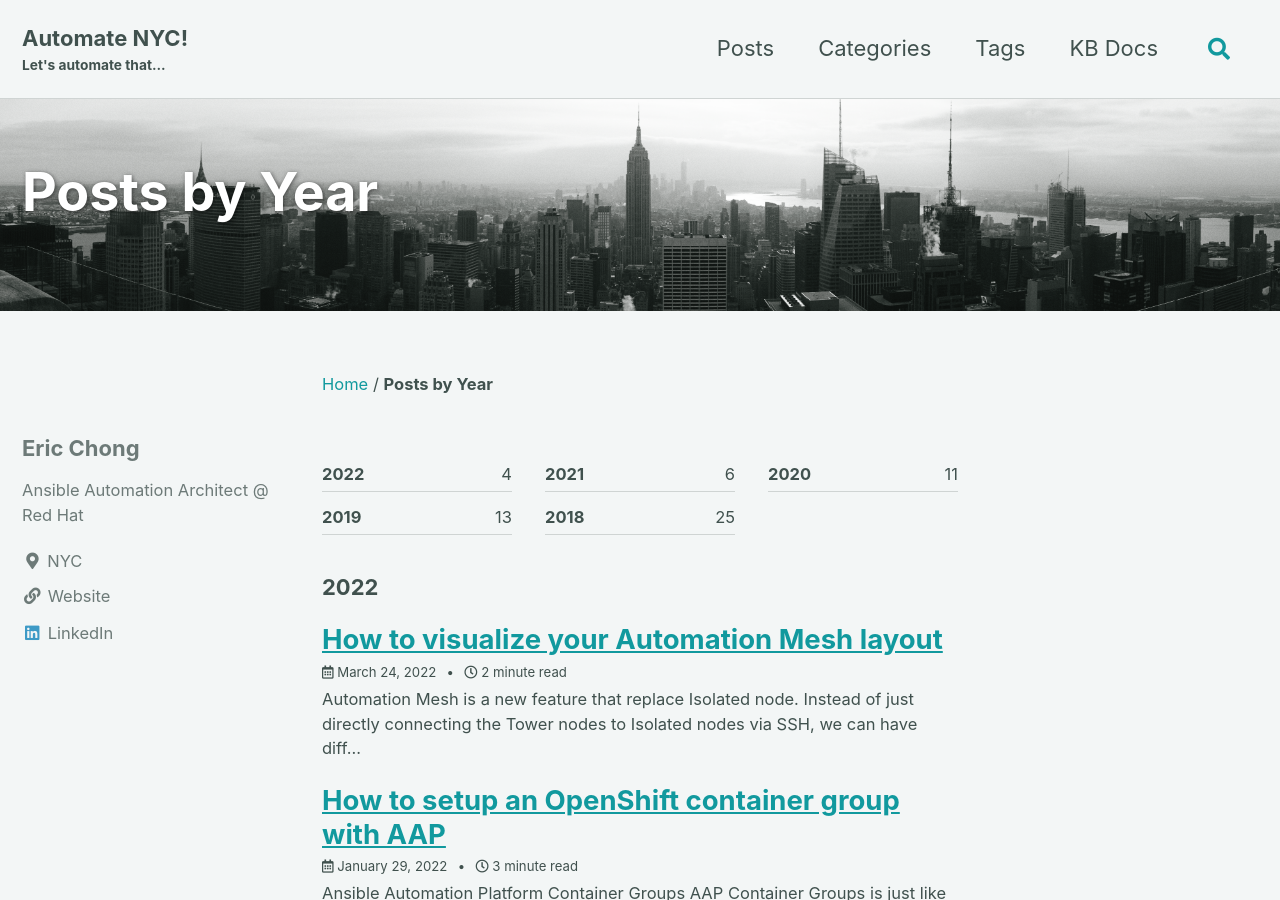
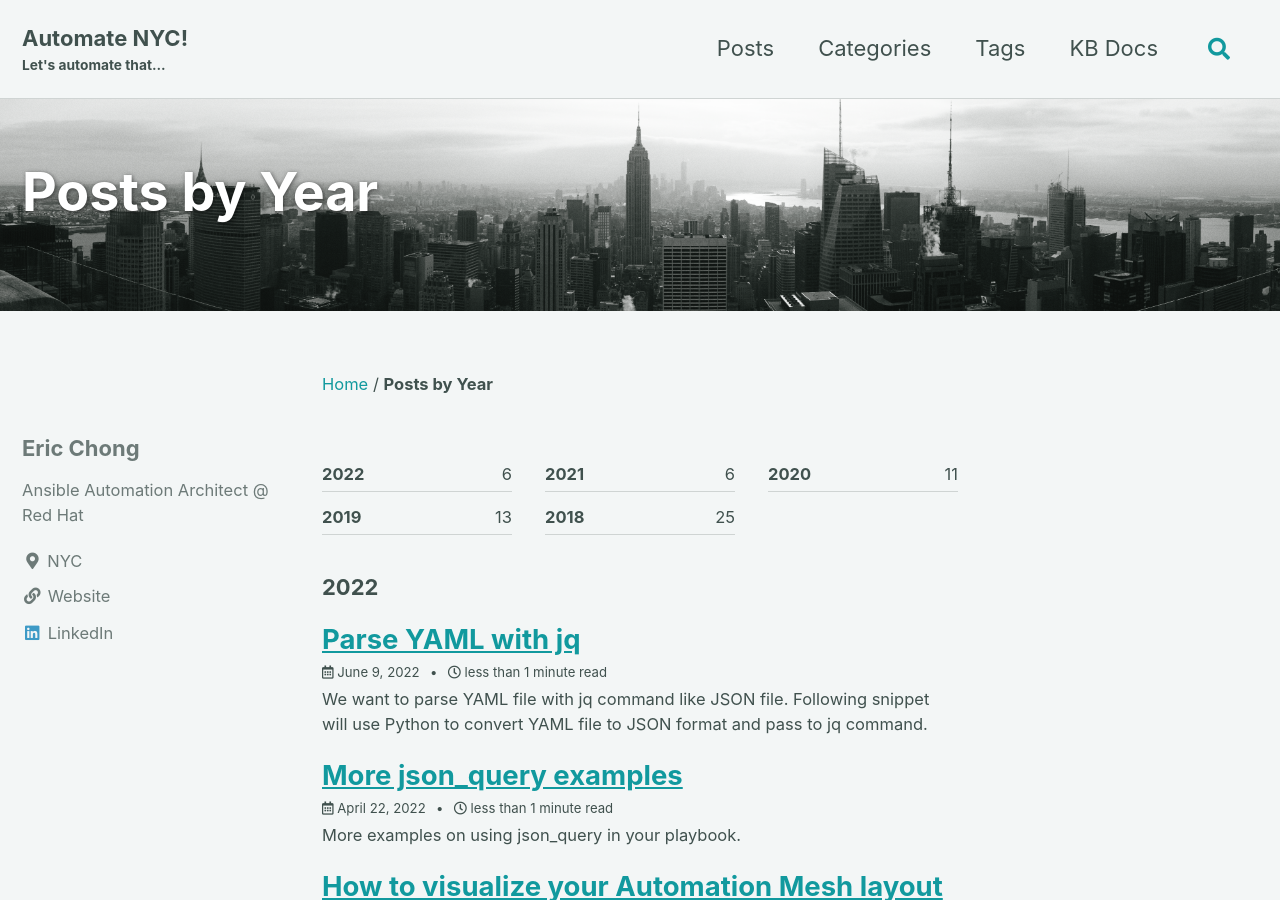
Before and after one commit to ecchong/ecchong.github.io, a Jekyll site: the page built from _pages/year-archive.md, in a window 1280 px wide and 900 px high. Built offline with Jekyll 4.4.1, drawn with Linux system fonts in a browser that asks for light colours; cached includes are drawn as plain includes.

Commit message:
update with json tips and mesh

`````diff
--- /dev/null
+++ b/_posts/2022/2022-04-22-more-json_query-examples.md
@@ -0,0 +1,53 @@
+---
+title: More json_query examples
+tags: ["ansible", "aap", "json_query", "aws" ]
+categories: Ansible
+#last_modified_at: 2022-02-10
+published: true
+---
+
+More examples on using json_query in your playbook.
+
+## Find VPC ID of a VPC on AWS
+Module `ec2_vpc_net_info` returns a list of VPCs that looks like this:
+````json
+  "vpcs": [
+      {
+          "cidr_block": "172.31.0.0/16",
+          ...
+          "state": "available",
+          "tags": {
+              "Name": "Default"
+          },
+          "vpc_id": "vpc-c4c7abcd"
+      },
+      {
+          "cidr_block": "10.1.0.0/24",
+          ...
+          "state": "available",
+          "tags": {
+              "Name": "echong-vpc"
+          },
+          "vpc_id": "vpc-070c059d2b78d1234"
+      }
+  ]
+````
+For exmple, to get the `vpc_id` of variable name `vpc_name`, we can use json_query:
+````yaml
+  - name: Find VPC ID matching vpc_name
+    debug:
+      msg: "{{ _vpc_info.vpcs |  json_query(_query) }}"
+    vars:
+      _query: "[?tags.Name == '{{ vpc_name }}'].vpc_id"
+````
+Of course, it will be easier to just use filter in `ec2_vpc_net_info` module:
+````yaml
+  - name: Gather VPC info with filter
+    amazon.aws.ec2_vpc_net_info:
+      aws_secret_key: "{{ aws_secret_key }}"
+      aws_access_key: "{{ aws_access_key }}"
+      region: "{{ aws_region }}"
+      filters:
+        "tag:Name": "{{ vpc_name }}"
+    register: _vpc_info
+````
--- /dev/null
+++ b/_posts/2022/2022-06-09-parse-yaml-file-with-jq.md
@@ -0,0 +1,49 @@
+---
+title: Parse YAML with jq
+tags: ["yaml", "jq", "python" ]
+categories: Ansible
+#last_modified_at: 2022-02-10
+published: true
+---
+
+We want to parse YAML file with `jq` command like JSON file.  Following snippet will use Python to convert YAML file to JSON format and pass to `jq` command.
+
+Input file `my_list.yml`:
+````yaml
+---
+fruit:
+- name: apple
+  color: red
+- name: orange
+  color: orange
+- name: banana
+  color: yellow
+vegetable:
+- name: broccoli
+  color: green
+- name: avocado
+  color: green
+````
+
+````shell
+$ python3 -c 'import sys, yaml, json; y=yaml.safe_load(sys.stdin.read()); print(json.dumps(y))' < my_list.yml  | jq .fruit
+[
+  {
+    "name": "apple",
+    "color": "red"
+  },
+  {
+    "name": "orange",
+    "color": "orange"
+  },
+  {
+    "name": "banana",
+    "color": "yellow"
+  }
+]
+
+$ python3 -c 'import sys, yaml, json; y=yaml.safe_load(sys.stdin.read()); print(json.dumps(y))' < my_list.yml  | jq '.fruit[].name'
+"apple"
+"orange"
+"banana"
+````
`````
Also changed, not shown: _posts/2022/2022-03-24-how-to-mesh.md (+3 -1 lines).
